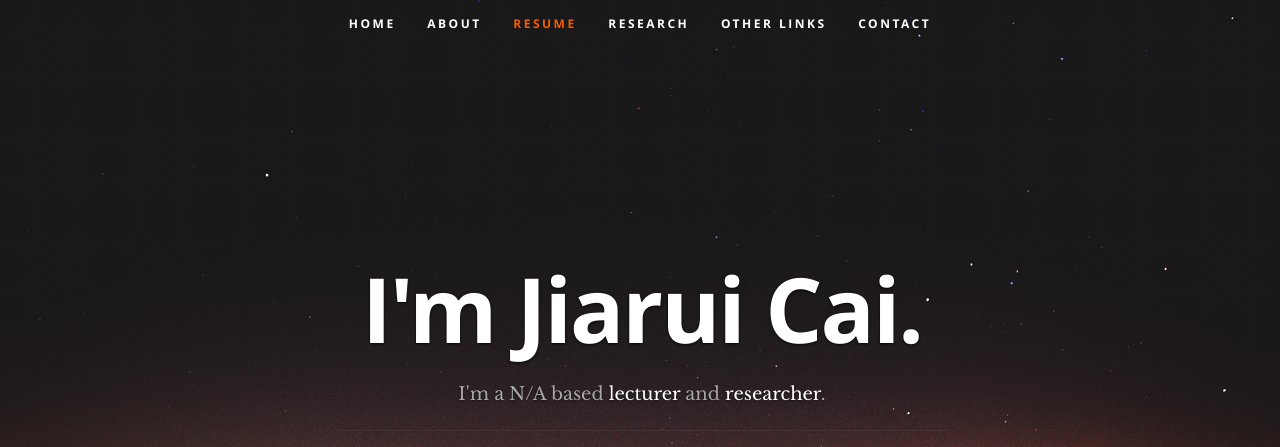
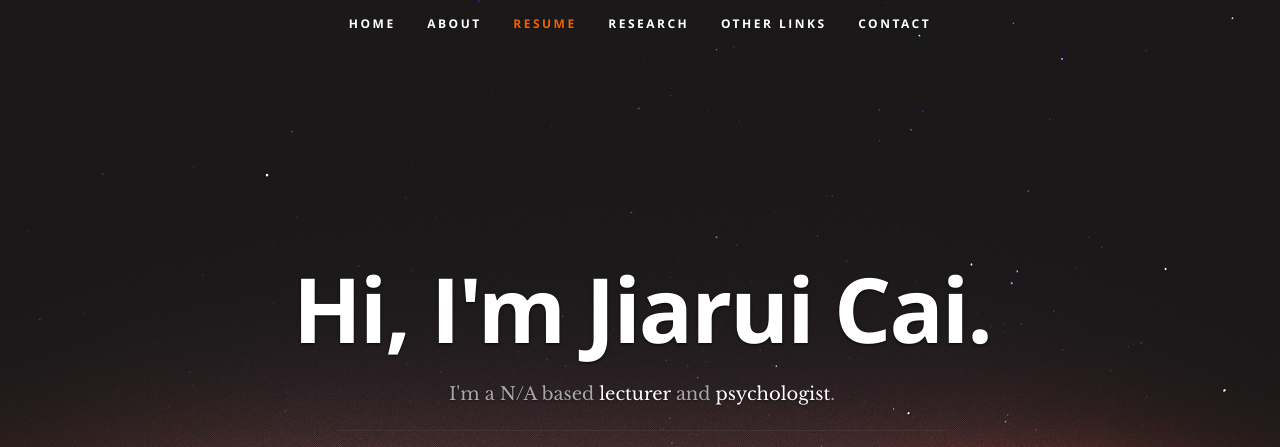
Before and after one commit to drgreenec/JiaruiCai, a plain HTML site: page index.html in a window 1280 px wide. Shown: the top 447 px of the page. Drawn offline with nearby package versions, Linux system fonts and the light colour scheme.

Commit message:
Update index.html

```diff
--- a/index.html
+++ b/index.html
@@ -56,8 +56,8 @@
 
       <div class="row banner">
          <div class="banner-text">
-            <h1 class="responsive-headline">I'm Jiarui Cai.</h1>
-            <h3>I'm a N/A based <span>lecturer</span> and <span>researcher</span>.</h3>
+            <h1 class="responsive-headline">Hi, I'm Jiarui Cai.</h1>
+            <h3>I'm a N/A based <span>lecturer</span> and <span>psychologist</span>.</h3>
             <hr />
             <ul class="social">
                <li><a href="https://www.instagram.com/drgreenec/#" target="_blank"><i class="fa fa-instagram"></i></a></li>
```
